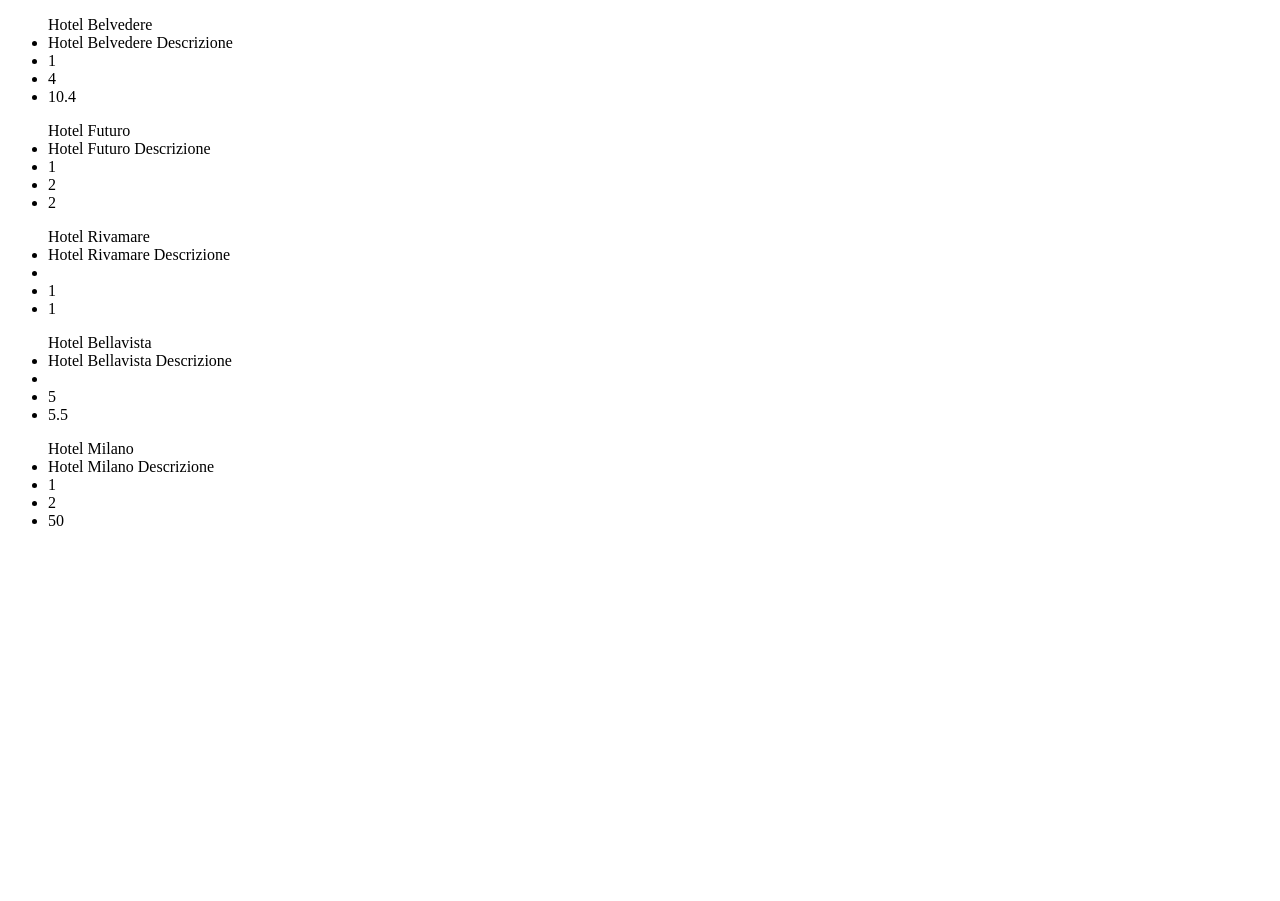
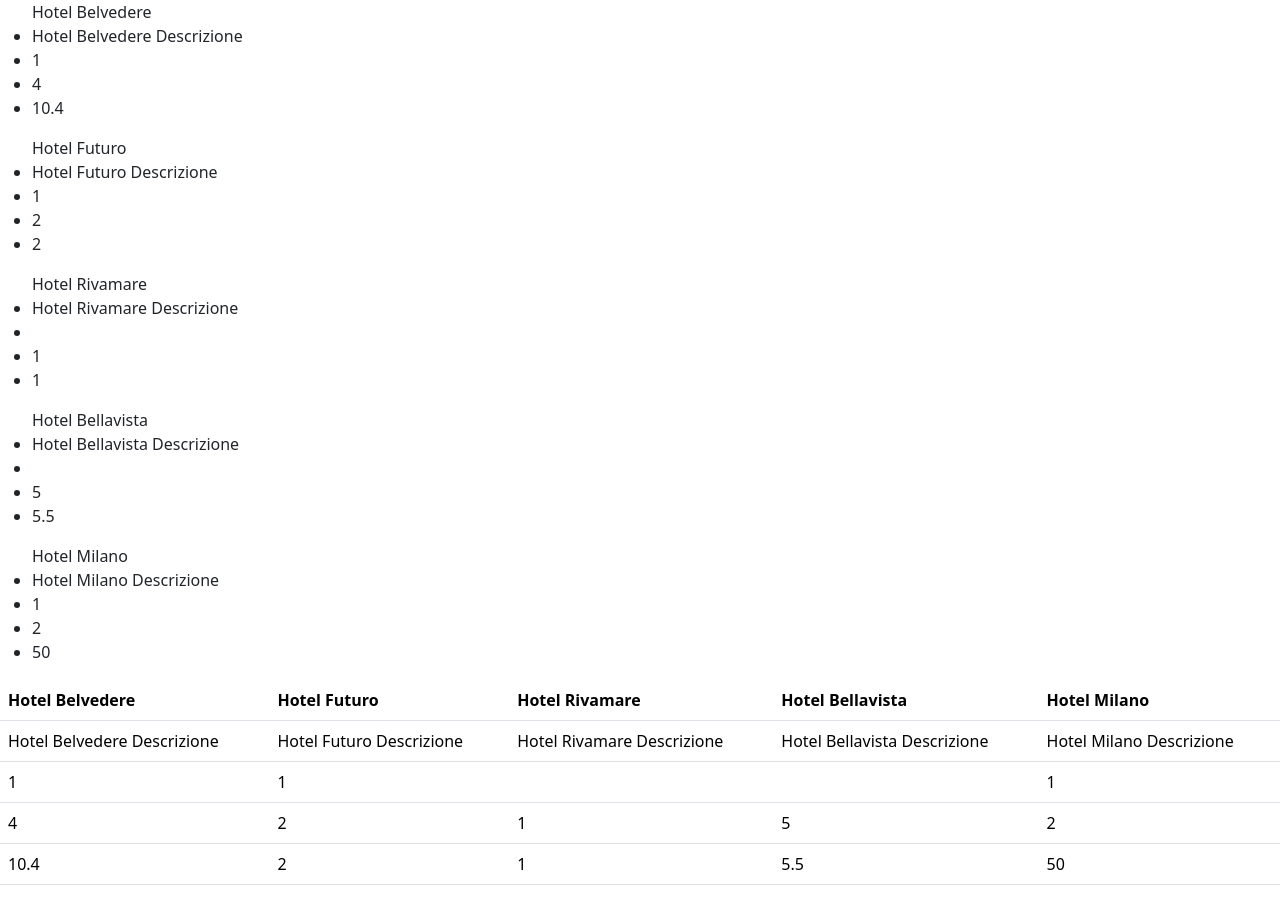
Before and after one commit to lorenzocutrera/php-hotel, a PHP site: page / in a window 1280 px wide. Before the commit the page ends 526 px from the top, so only its background shows below. Run offline with PHP 8.4, Linux system fonts and the light colour scheme.

Commit message:
add table

```diff
--- a/index.php
+++ b/index.php
@@ -49,6 +49,8 @@ $hotels = [
     <meta charset="UTF-8">
     <meta name="viewport" content="width=device-width, initial-scale=1.0">
     <title>PHP Hotel</title>
+    <link href="https://cdn.jsdelivr.net/npm/bootstrap@5.3.2/dist/css/bootstrap.min.css" rel="stylesheet" integrity="sha384-T3c6CoIi6uLrA9TneNEoa7RxnatzjcDSCmG1MXxSR1GAsXEV/Dwwykc2MPK8M2HN" crossorigin="anonymous">
+
 </head>
 
 <body>
@@ -63,7 +65,48 @@ $hotels = [
         </ul>
     <?php endforeach; ?>
 
+<!-- TABLE -->
 
+<table class="table p-5">
+  <thead>
+    <tr>
+    <?php foreach ($hotels as $hotel) : ?>
+      <th scope="col"><?php echo $hotel['name'] ?></th>
+      <?php endforeach; ?>
+    </tr>
+  </thead>
+  <tbody>
+    <tr>
+    <?php foreach ($hotels as $hotel) : ?>
+      <td scope="col"><?php echo $hotel['description'] ?></td>
+      <?php endforeach; ?>
+    </tr>
+    <tr>
+    <?php foreach ($hotels as $hotel) : ?>
+      <td scope="col"><?php echo $hotel['parking'] ?></td>
+      <?php endforeach; ?>
+    </tr>
+    <tr>
+    <?php foreach ($hotels as $hotel) : ?>
+      <td scope="col"><?php echo $hotel['vote'] ?></td>
+      <?php endforeach; ?>
+    </tr>
+    <tr>
+    <?php foreach ($hotels as $hotel) : ?>
+      <td scope="col"><?php echo $hotel['distance_to_center'] ?></td>
+      <?php endforeach; ?>
+    </tr>
+  </tbody>
+</table>
+
+
+
+
+
+
+
+    <script src="https://cdn.jsdelivr.net/npm/@popperjs/core@2.11.8/dist/umd/popper.min.js" integrity="sha384-I7E8VVD/ismYTF4hNIPjVp/Zjvgyol6VFvRkX/vR+Vc4jQkC+hVqc2pM8ODewa9r" crossorigin="anonymous"></script>
+    <script src="https://cdn.jsdelivr.net/npm/bootstrap@5.3.2/dist/js/bootstrap.min.js" integrity="sha384-BBtl+eGJRgqQAUMxJ7pMwbEyER4l1g+O15P+16Ep7Q9Q+zqX6gSbd85u4mG4QzX+" crossorigin="anonymous"></script>
 </body>
 
 </html>
```
